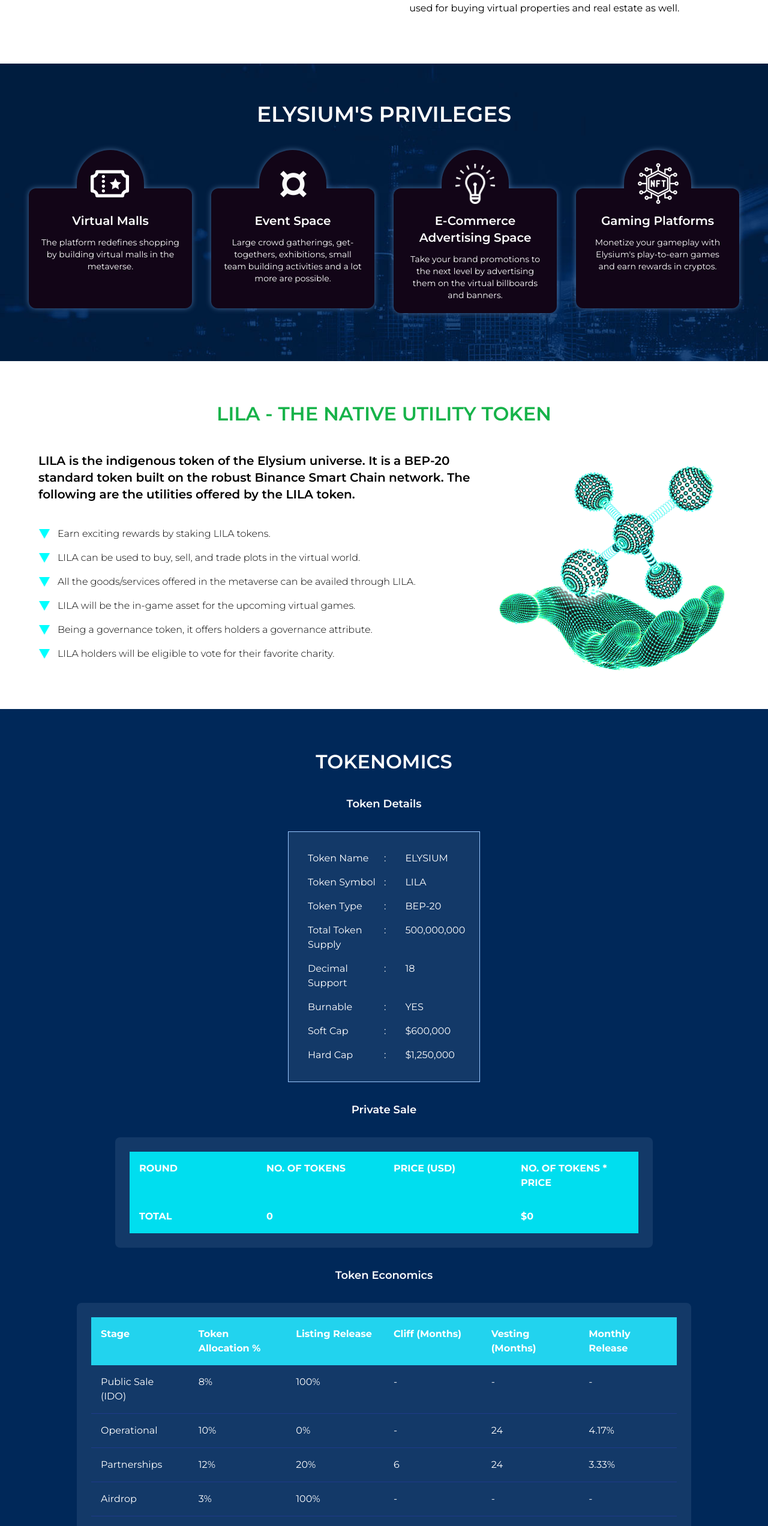
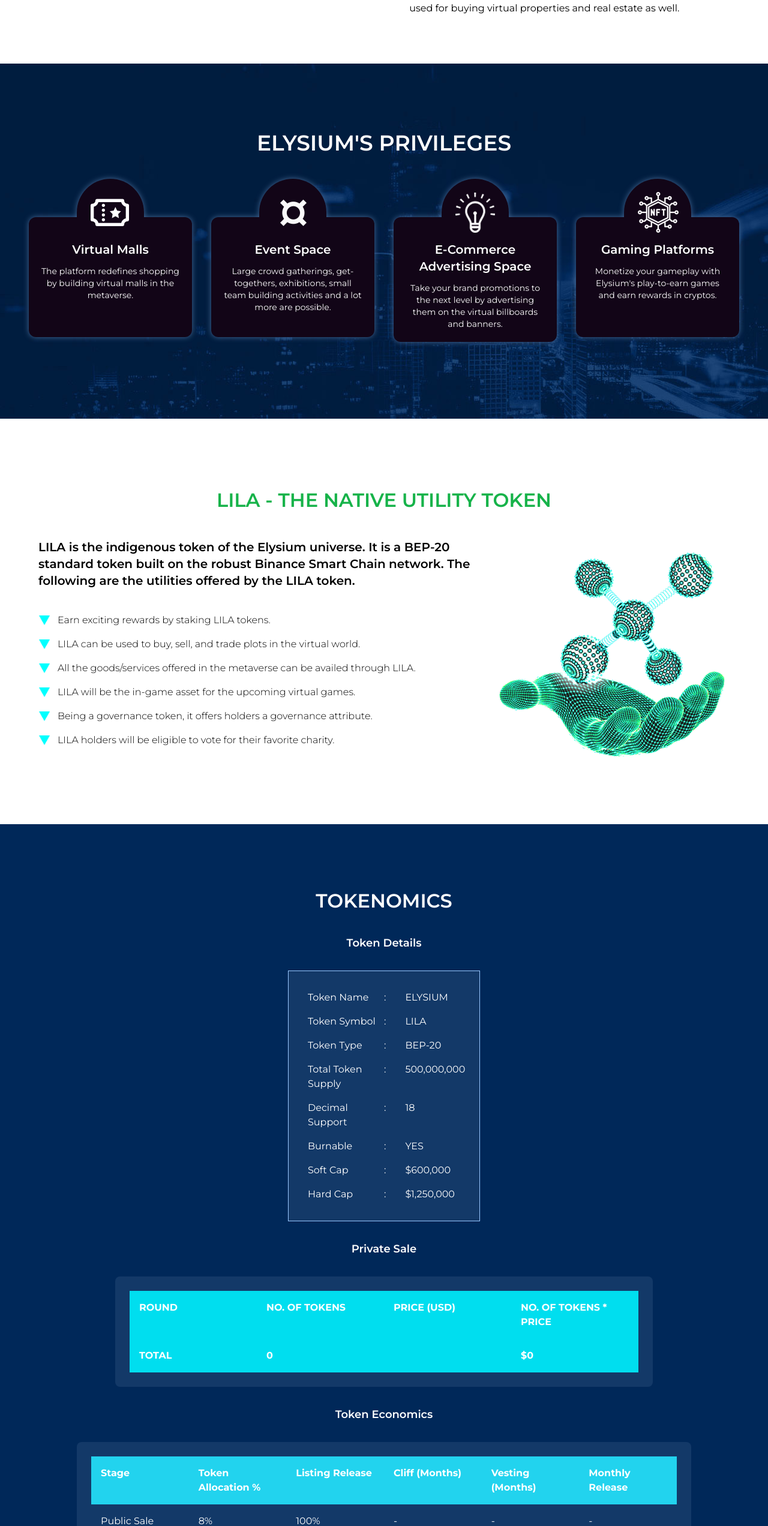
Before and after one commit to atultrp/elysium, a Next.js app: page / in a window 1280 px wide. Shown: the part 1202-3746 px from the top of the page at 60% size. Built offline with nearby package versions, Linux system fonts and the light colour scheme.

Commit message:
minor fix

```diff
--- a/components/Blog.js
+++ b/components/Blog.js
@@ -32,7 +32,7 @@ const Blog = () => {
 		},
 	]
 
-	const BlogCardUI = ({blog}) => {
+	const BlogCardUI = ({ blog }) => {
 		return <div class="group w-full max-lg:max-w-xl md:w-5/12 lg:w-1/3 border border-gray-300 rounded-2xl p-5 transition-all duration-300 hover:border-[#17b34a]">
 			<div class="flex items-center mb-6">
 				<img src={blog?.img} class="rounded-lg w-full object-cover h-40 md:h-52" />
@@ -55,12 +55,14 @@ const Blog = () => {
 	}
 
 	return (
-		<div className='py-16 px-6' id={"blog"}>
-			<h2 className='text-[#17b34a] uppercase text-[32px] font-semibold text-center mb-12'>Blogs</h2>
-			<div class="flex justify-center mb-14 gap-y-8 lg:gap-y-0 flex-wrap md:flex-wrap lg:flex-nowrap lg:flex-row lg:justify-between md:gap-x-8">
-				{blogData?.map((blog, index) => (
-					<BlogCardUI key={index} blog={blog} />
-				))}
+		<div className='py-10' id={"blog"}>
+			<div className='py-16 px-6'  >
+				<h2 className='text-[#17b34a] uppercase text-[32px] font-semibold text-center mb-12'>Blogs</h2>
+				<div class="flex justify-center mb-14 gap-y-8 lg:gap-y-0 flex-wrap md:flex-wrap lg:flex-nowrap lg:flex-row lg:justify-between md:gap-x-8">
+					{blogData?.map((blog, index) => (
+						<BlogCardUI key={index} blog={blog} />
+					))}
+				</div>
 			</div>
 		</div>
 	)
--- a/components/Elysiums.js
+++ b/components/Elysiums.js
@@ -47,7 +47,7 @@ const Elysiums = () => {
 
 	const cards = cardData.map((card, index) => {
 		return (
-			<div key={index} className=' text-white md:w-1/4 p-4  hover:scale-105 duration-300' style={{filter: "drop-shadow(0 0 5px #466995)"}}>
+			<div key={index} className=' text-white md:w-1/4 p-4  hover:scale-105 duration-300' style={{ filter: "drop-shadow(0 0 5px #466995)" }}>
 				<div className='rounded-t-full bg-[#120517] w-fit mx-auto'>
 					<img src={card.icon} className='mx-auto p-4' />
 				</div>
@@ -61,9 +61,11 @@ const Elysiums = () => {
 	)
 
 	return (
-		<div id={"elysium"} className='bg-[#002859] py-16 text-white' style={{backgroundImage: "url('images/backgroup/ecobg.jpg')"}}>
-			<h2 className='text-center font-semibold text-4xl pb-6 uppercase'>Elysium's Privileges</h2>
-			<div className='flex flex-wrap mx-8'>{cards}</div>
+		<div id={"elysium"} className='bg-[#002859] py-12 text-white' style={{ backgroundImage: "url('images/backgroup/ecobg.jpg')" }}>
+			<div className='py-16'>
+				<h2 className='text-center font-semibold text-4xl pb-6 uppercase'>Elysium's Privileges</h2>
+				<div className='flex flex-wrap mx-8'>{cards}</div>
+			</div>
 		</div>
 	)
 }
--- a/components/Lila.js
+++ b/components/Lila.js
@@ -14,7 +14,8 @@ const Lila = () => {
 	)
 
 	return (
-		<div id={"lila"} className='py-16 md:px-16 px-4'>
+		<div id={"lila"} className='py-12 md:px-16 px-4'>
+			<div className='py-16'>
 				<h2 className='text-[#17b34a] uppercase text-[32px] font-semibold text-center'>LILA - The Native Utility Token</h2>
 				<div className='md:flex'>
 					<div className='md:w-2/3'>
@@ -28,6 +29,7 @@ const Lila = () => {
 					</div>
 				</div>
 			</div>
+		</div>
 	)
 }
 
--- a/components/Roadmap.js
+++ b/components/Roadmap.js
@@ -66,7 +66,8 @@ const Roadmap = () => {
     </div>)
 
     return (
-        <div id={"roadmap"} className="bg-[#002859] py-16 text-white md:bg-no-repeat" style={{backgroundImage: "url('images/backgroup/bg1roadmap.png')", backgroundPosition: "bottom"}}>
+        <div id={"roadmap"} className="bg-[#002859] py-12 text-white md:bg-no-repeat" style={{ backgroundImage: "url('images/backgroup/bg1roadmap.png')", backgroundPosition: "bottom" }}>
+            <div className='py-16'>
                 <h2 className="uppercase text-[32px] font-semibold text-center mb-8">Roadmap</h2>
                 <div className="flex flex-col grid-cols-9 p-2 mx-auto md:grid max-h-screen overflow-auto">
                     <div className="flex md:contents flex-row-reverse">
@@ -126,6 +127,7 @@ const Roadmap = () => {
 
                 </div>
             </div>
+        </div>
     );
 };
 
--- a/components/Tokenomics.js
+++ b/components/Tokenomics.js
@@ -130,7 +130,8 @@ const Tokenomics = () => {
 
 
 	return (
-		<div id={"tokenomics"} className='bg-[#002859] py-16 text-white'>
+		<div id={"tokenomics"} className='bg-[#002859] py-10 text-white'>
+			<div className='py-16'>
 				<h2 className='uppercase text-[32px] font-semibold text-center mb-8'>Tokenomics</h2>
 
 				<div>
@@ -154,6 +155,7 @@ const Tokenomics = () => {
 					<img src="images/backgroup/tokenomics.png" alt="" />
 				</div>
 			</div>
+		</div>
 	)
 }
 
```
Lines whose indentation alone changed are shown as unchanged.
